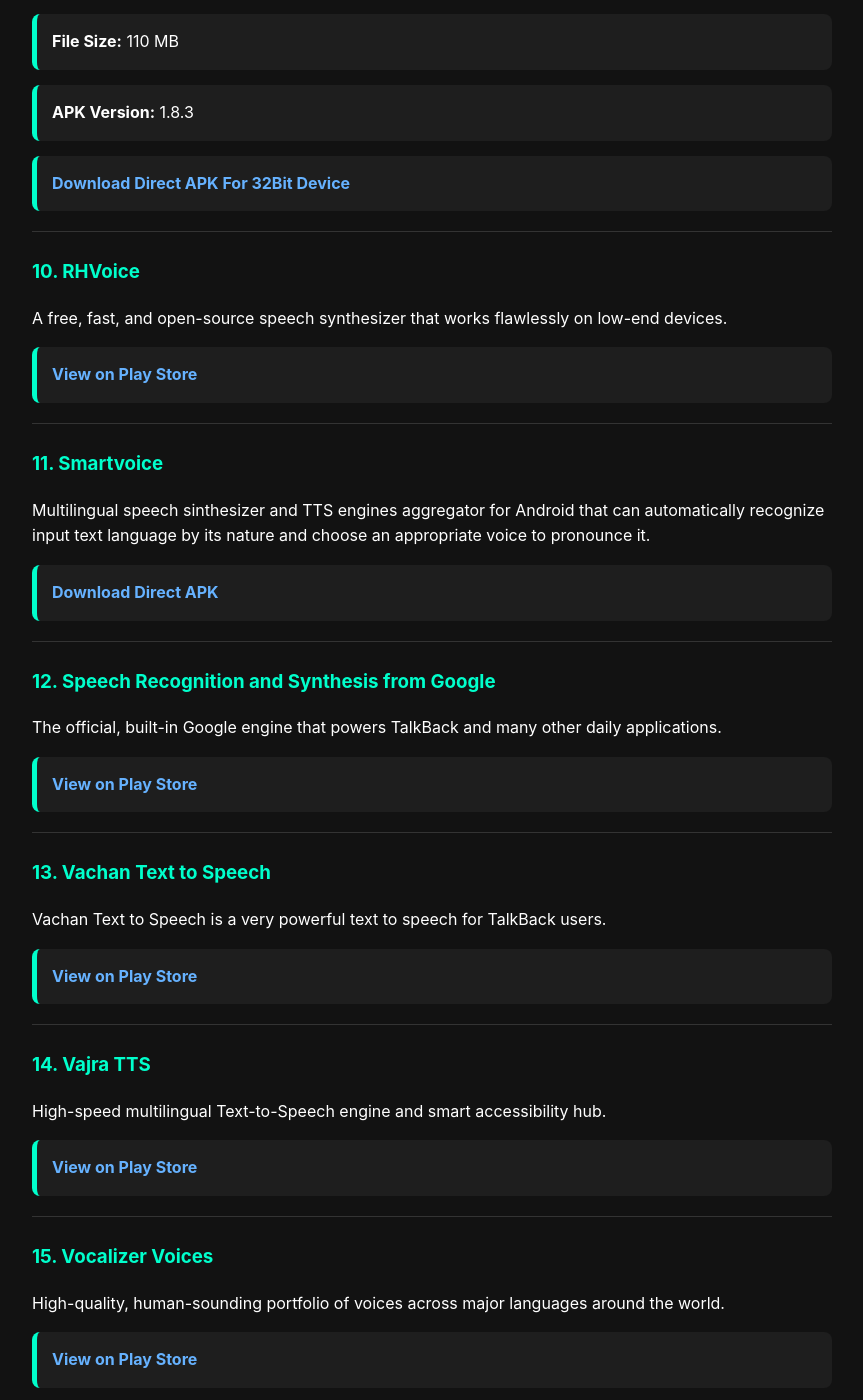
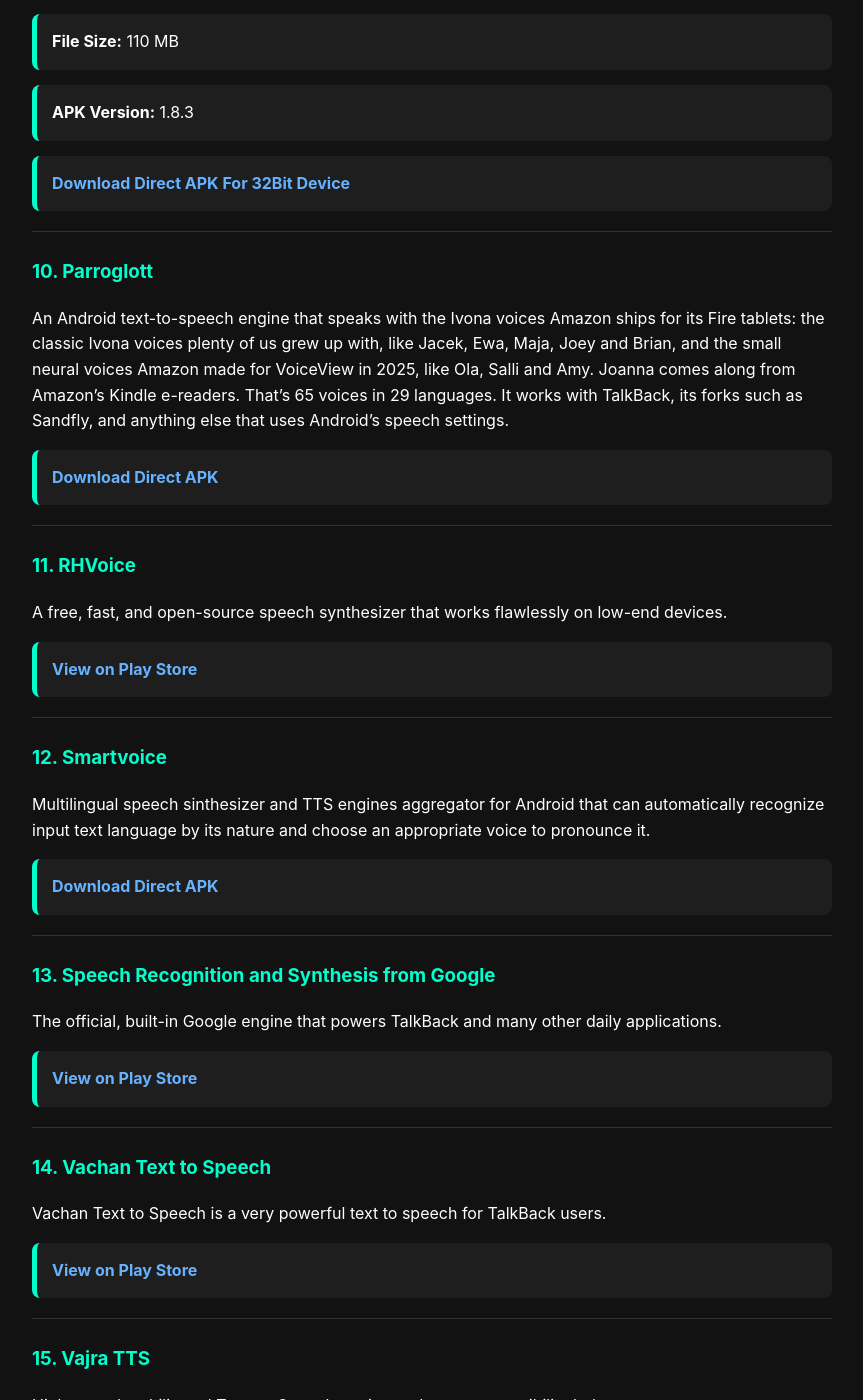
Before and after one commit to abhishekdey-hub/VisionPlay, a Jekyll site: the page built from text-to-speech/index.md, in a window 1280 px wide and 1400 px high, scrolled down 1981 px. Shown: the whole window, without its empty margins (208-1071 px from the left). Built offline with Jekyll 4.4.1, drawn with Linux system fonts in a browser that asks for light colours; some of the changed text lies outside the part shown.

Commit message:
Update index.md

```diff
--- a/text-to-speech/index.md
+++ b/text-to-speech/index.md
@@ -2,7 +2,7 @@
 layout: default
 title: VisionPlay - Text-to-Speech (TTS)
 description: Download high-quality, natural-sounding text-to-speech voice engines for your screen readers.
-keywords: tts, text to speech, autotts, easy voice tts, multitts, smartvoice, vachan tts, vajra tts, vocalizer, google tts, voice engine, VisionPlay
+keywords: tts, text to speech, autotts, easy voice tts, multitts, parroglott, smartvoice, vachan tts, vajra tts, vocalizer, google tts, voice engine, VisionPlay
 language: en
 ---
 
@@ -80,42 +80,49 @@
 
 ---
 
-### 10. RHVoice
+### 10. Parroglott
+An Android text-to-speech engine that speaks with the Ivona voices Amazon ships for its Fire tablets: the classic Ivona voices plenty of us grew up with, like Jacek, Ewa, Maja, Joey and Brian, and the small neural voices Amazon made for VoiceView in 2025, like Ola, Salli and Amy. Joanna comes along from Amazon's Kindle e-readers. That's 65 voices in 29 languages. It works with TalkBack, its forks such as Sandfly, and anything else that uses Android's speech settings.
+
+* [Download Direct APK](https://github.com/Mudb0y/Parroglott/releases/download/v0.3.0/Parroglott-0.3.0.apk)
+
+---
+
+### 11. RHVoice
 A free, fast, and open-source speech synthesizer that works flawlessly on low-end devices.
 
 * [View on Play Store](https://play.google.com/store/apps/details?id=com.github.olga_yakovleva.rhvoice.android)
 
 ---
 
-### 11. Smartvoice
+### 12. Smartvoice
 Multilingual speech sinthesizer and TTS engines aggregator for Android that can automatically recognize input text language by its nature and choose an appropriate voice to pronounce it.
 
 * [Download Direct APK](https://github.com/poretsky/SmartVoice5/releases/download/v5.1.2/SmartVoice-5.1.2.apk)
 
 ---
 
-### 12. Speech Recognition and Synthesis from Google
+### 13. Speech Recognition and Synthesis from Google
 The official, built-in Google engine that powers TalkBack and many other daily applications.
 
 * [View on Play Store](https://play.google.com/store/apps/details?id=com.google.android.tts)
 
 ---
 
-### 13. Vachan Text to Speech
+### 14. Vachan Text to Speech
 Vachan Text to Speech is a very powerful text to speech for TalkBack users.
 
 * [View on Play Store](https://play.google.com/store/apps/details?id=com.vachantexttospeach)
 
 ---
 
-### 14. Vajra TTS
+### 15. Vajra TTS
 High-speed multilingual Text-to-Speech engine and smart accessibility hub.
 
 * [View on Play Store](https://play.google.com/store/apps/details?id=com.techassistantforblind.vajratts)
 
 ---
 
-### 15. Vocalizer Voices
+### 16. Vocalizer Voices
 High-quality, human-sounding portfolio of voices across major languages around the world.
 
 * [View on Play Store](https://play.google.com/store/apps/details?id=es.codefactory.vocalizertts)
```
Also changed, not shown: other parts of text-to-speech/index.md (+1 -1 lines).
